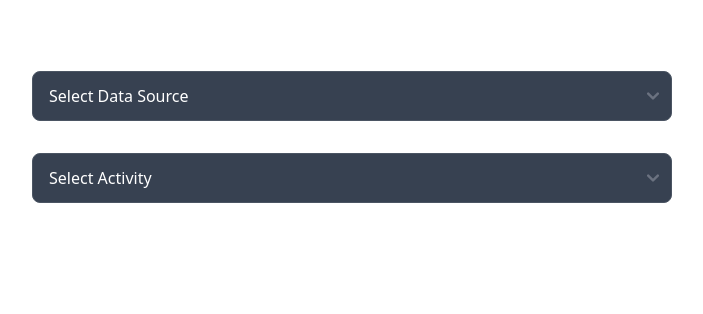
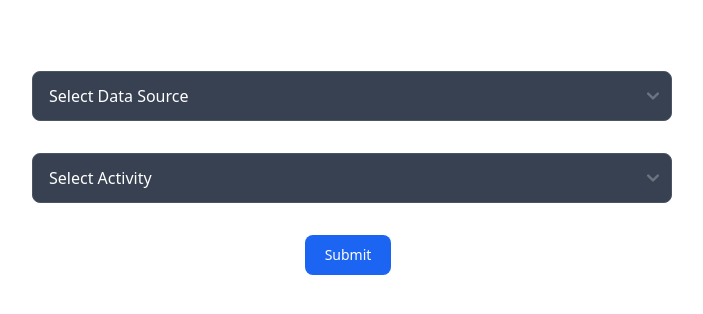
Before and after one commit to Ghost620/projectStart, a Django app: page / in a window 1280 px wide. Shown: the part 57-371 px from the top of the page, without its empty margins (288-991 px from the left). Run offline with Django 4.2, Linux system fonts and the light colour scheme; style sheets or scripts are compiled from the project's sources; some libraries are stand-ins or nearby versions.

Commit message:
js linked

```diff
--- /dev/null
+++ b/dataManager/static/index.js
@@ -0,0 +1,6 @@
+const submit = () => {
+    var selected_data_source = document.getElementById("data_source")
+    var selected_activity = document.getElementById("activity")
+
+    alert(selected_data_source.value + ', ' + selected_activity.value)
+}
--- a/dataManager/templates/_base.html
+++ b/dataManager/templates/_base.html
@@ -16,6 +16,7 @@
     <link rel="stylesheet" href="{% static 'src/output.css' %}">
     {% endcompress %}
     <script src="https://unpkg.com/flowbite@1.5.5/dist/flowbite.js"></script>
+    <script src="{% static 'index.js' %}"></script>
 
 </head>
 
--- a/dataManager/templates/index.html
+++ b/dataManager/templates/index.html
@@ -1,9 +1,8 @@
 {% extends "_base.html" %}
 
 {% block content %}
-
-<label for="large" class="block mb-2 text-base font-medium text-gray-900 dark:text-white">Select Data Source</label>
-<select id="large" class="block w-1/2 px-4 py-3 text-base text-gray-900 border border-gray-300 rounded-lg bg-gray-50 focus:ring-blue-500 focus:border-blue-500 dark:bg-gray-700 dark:border-gray-600 dark:placeholder-gray-400 dark:text-white dark:focus:ring-blue-500 dark:focus:border-blue-500">
+<label for="data_source" class="block mb-2 text-base font-medium text-gray-900 dark:text-white">Select Data Source</label>
+<select id="data_source" class="block w-1/2 px-4 py-3 text-base text-gray-900 border border-gray-300 rounded-lg bg-gray-50 focus:ring-blue-500 focus:border-blue-500 dark:bg-gray-700 dark:border-gray-600 dark:placeholder-gray-400 dark:text-white dark:focus:ring-blue-500 dark:focus:border-blue-500">
   <option selected>Select Data Source</option>
   <option value="BLS">BLS</option>
   <option value="CNS">Census.gov</option>
@@ -15,13 +14,15 @@
   <option value="QND">Quandl</option>
 </select>
 
-<label for="large" class="block mb-2 text-base font-medium text-gray-900 dark:text-white">Select Activity</label>
-<select id="large" class="block w-1/2 px-4 py-3 text-base text-gray-900 border border-gray-300 rounded-lg bg-gray-50 focus:ring-blue-500 focus:border-blue-500 dark:bg-gray-700 dark:border-gray-600 dark:placeholder-gray-400 dark:text-white dark:focus:ring-blue-500 dark:focus:border-blue-500">
+<label for="activity" class="block mb-2 text-base font-medium text-gray-900 dark:text-white">Select Activity</label>
+<select id="activity" class="block w-1/2 px-4 py-3 text-base text-gray-900 border border-gray-300 rounded-lg bg-gray-50 focus:ring-blue-500 focus:border-blue-500 dark:bg-gray-700 dark:border-gray-600 dark:placeholder-gray-400 dark:text-white dark:focus:ring-blue-500 dark:focus:border-blue-500">
   <option selected>Select Activity</option>
   <option value="VALL">View List of Existing Tables</option>
   <option value="VMT">Explore Specific Meta Table</option>
   <option value="VDT">Explore Specific Data Table</option>
 </select>
 
+<label for="butto" class="block mb-2 text-base font-medium text-gray-900 dark:text-white">Button</label>
+<button type="button" id="submit" onclick="submit()" class="text-white bg-blue-700 hover:bg-blue-800 focus:ring-4 focus:ring-blue-300 font-medium rounded-lg text-sm px-5 py-2.5 mr-2 mb-2 dark:bg-blue-600 dark:hover:bg-blue-700 focus:outline-none dark:focus:ring-blue-800">Submit</button>
 
 {% endblock content %}
```
